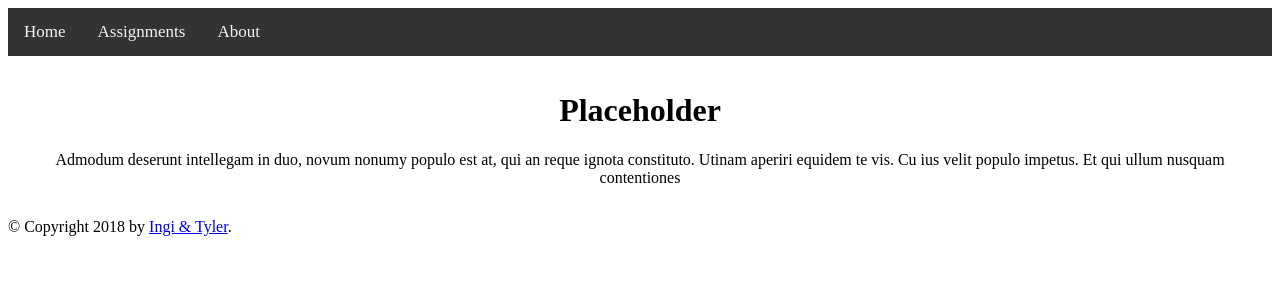
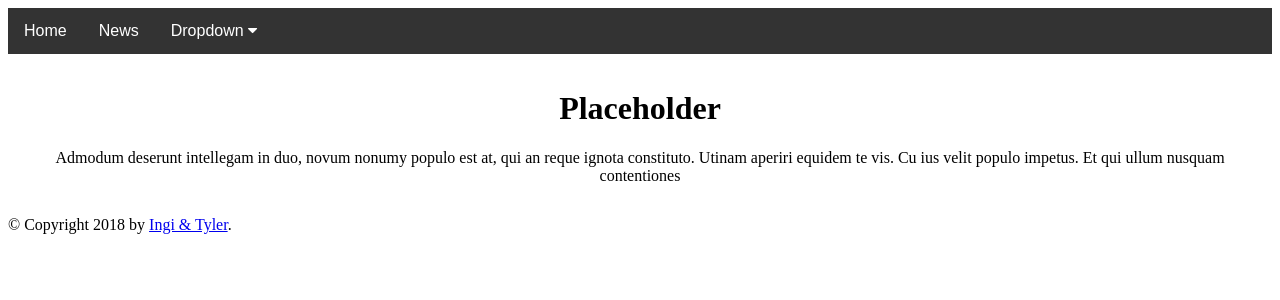
Before and after one commit to Flimster/Python_Group_Project, a Flask app: page / in a window 1280 px wide. Shown: the top 300 px of the page. Run offline with Flask 2, Linux system fonts and the light colour scheme.

Commit message:
Added a base html file

```diff
--- a/thinkback/static/styles/styles.css
+++ b/thinkback/static/styles/styles.css
@@ -1,26 +1,62 @@
-.topnav {
+
+.navbar {
+  overflow: hidden;
   background-color: #333;
+  font-family: Arial, Helvetica, sans-serif;
+}
+
+.navbar a {
+  float: left;
+  font-size: 16px;
+  color: white;
+  text-align: center;
+  padding: 14px 16px;
+  text-decoration: none;
+}
+
+.dropdown {
+  float: left;
   overflow: hidden;
 }
 
-/* Style the links inside the navigation bar */
-.topnav a {
-  float: left;
-  color: #f2f2f2;
-  text-align: center;
+.dropdown .dropbtn {
+  cursor: pointer;
+  font-size: 16px;
+  border: none;
+  outline: none;
+  color: white;
   padding: 14px 16px;
-  text-decoration: none;
-  font-size: 17px;
+  background-color: inherit;
+  font-family: inherit;
+  margin: 0;
 }
 
-/* Change the color of links on hover */
-.topnav a:hover {
-  background-color: #ddd;
-  color: black;
+.navbar a:hover, .dropdown:hover .dropbtn, .dropbtn:focus {
+  background-color: red;
 }
 
-/* Add a color to the active/current link */
-.topnav a.active {
-  background-color: #4CAF50;
-  color: white;
+.dropdown-content {
+  display: none;
+  position: absolute;
+  background-color: #f9f9f9;
+  min-width: 160px;
+  box-shadow: 0px 8px 16px 0px rgba(0,0,0,0.2);
+  z-index: 1;
 }
+
+.dropdown-content a {
+  float: none;
+  color: black;
+  padding: 12px 16px;
+  text-decoration: none;
+  display: block;
+  text-align: left;
+}
+
+.dropdown-content a:hover {
+  background-color: #ddd;
+}
+
+.show {
+  display: block;
+}
--- a/thinkback/templates/base.html
+++ b/thinkback/templates/base.html
@@ -1,21 +1,51 @@
 <!DOCTYPE html>
-<html lang="en">
+<html>
 <head>
-        {% block head %}
 <meta charset="UTF-8">
+<meta name="viewport" content="width=device-width, initial-scale=1">
 <link rel="stylesheet" href="../static/styles/styles.css">
+<link rel="stylesheet" href="https://cdnjs.cloudflare.com/ajax/libs/font-awesome/4.7.0/css/font-awesome.min.css">
 <script src="http://code.jquery.com/jquery-latest.min.js" type="text/javascript"></script>
 <script src="script.js"></script>
+
 <title>ThinkBack</title>
+{% block head %}
 {% endblock %}
 </head>
 <body>
-    <div class="topnav">
-        <a class="home" href="/index.html">Home</a>
-        <a class="assignments" href="/assignments.html">Assignments</a>
-        <!-- <a href="#contact">Contact</a> -->
-        <a class="about" href="/about.html">About</a>
+
+<div class="navbar">
+  <a href="#home">Home</a>
+  <a href="#news">News</a>
+  <div class="dropdown">
+  <button class="dropbtn" onclick="myFunction()">Dropdown
+    <i class="fa fa-caret-down"></i>
+  </button>
+  <div class="dropdown-content" id="myDropdown">
+    <a href="#">Link 1</a>
+    <a href="#">Link 2</a>
+    <a href="#">Link 3</a>
   </div>
+  </div>
+</div>
+
+<script>
+/* When the user clicks on the button,
+toggle between hiding and showing the dropdown content */
+function myFunction() {
+  document.getElementById("myDropdown").classList.toggle("show");
+}
+
+// Close the dropdown if the user clicks outside of it
+window.onclick = function(e) {
+  if (!e.target.matches('.dropbtn')) {
+  var myDropdown = document.getElementById("myDropdown");
+    if (myDropdown.classList.contains('show')) {
+      myDropdown.classList.remove('show');
+    }
+  }
+}
+</script>
     <div class="banner" style="padding:15px; text-align:center;">
         <div class="banner-content">
             <h1>Placeholder</h1>
--- a/thinkback/templates/index.html
+++ b/thinkback/templates/index.html
@@ -2,6 +2,7 @@
 <!DOCTYPE html>
 <html lang="en">
 	{% extends "base.html" %}
+	<link rel="stylesheet" href="../static/styles/styles.css">
 <head>
 
 </head>
```
Lines whose indentation alone changed are shown as unchanged.
